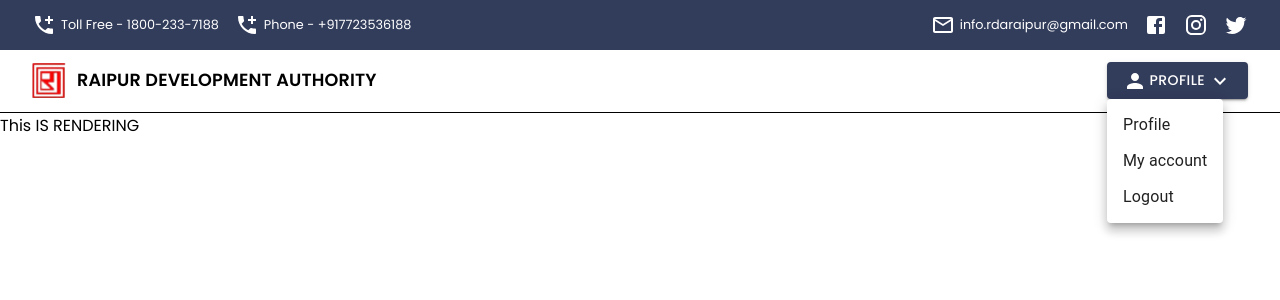
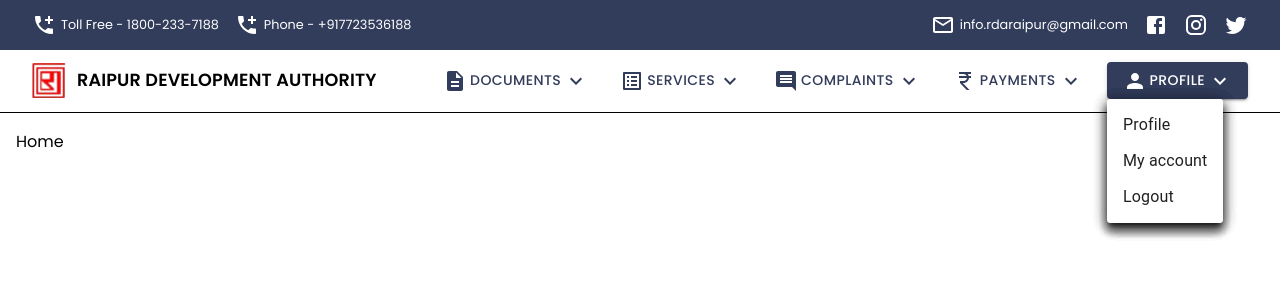
Before and after one commit to nischay2x/rda-react, a React (Create React App) app: page / in a window 1280 px wide. Both pictures are taken after a click on the button "PROFILE". Shown: the top 300 px of the page. Built offline with nearby package versions, Linux system fonts and the light colour scheme.

Commit message:
layout complete almost

```diff
--- a/src/components/layout.jsx
+++ b/src/components/layout.jsx
@@ -1,6 +1,9 @@
 import React from 'react';
 
-import { AddIcCall, MailOutline, Facebook, Instagram, Twitter, Person, KeyboardArrowDown } from '@mui/icons-material';
+import {
+    AddIcCall, MailOutline, Facebook, Instagram,
+    Twitter, Person, KeyboardArrowDown, CurrencyRupee, Comment, ListAlt, Description
+} from '@mui/icons-material';
 import { Box, Link, Typography, Avatar, Button, Menu, MenuItem } from '@mui/material';
 import { ThemeProvider, createTheme } from "@mui/material/styles"
 
@@ -32,8 +35,10 @@ const styles = {
         alignItems: "center",
         columnGap: "10px"
     },
-    profileMenu: {
-
+    mainHold: {
+        padding: 2,
+        minHeight: "100vh",
+        zIndex: 2
     }
 }
 
@@ -92,7 +97,59 @@ export default function Layout({ children }) {
                         RAIPUR DEVELOPMENT AUTHORITY
                     </Typography>
                 </Box>
-                <Box display="flex" columnGap={2}>
+                <Box display="flex" columnGap={2} style={{ postion: "sticky", top: 0, zIndex: 3, backgroundColor: "#fff" }} >
+                    <Box>
+                        <Button id="documents-button" aria-controls={open ? 'documents-menu' : undefined} aria-haspopup="true"
+                            aria-expanded={open ? 'true' : undefined} onClick={handleClick}
+                        > <Description /> <span style={{ padding: "0 3px" }} >Documents</span> <KeyboardArrowDown />
+                        </Button>
+                        <Menu id="documents-menu" anchorEl={anchorEl} open={open} onClose={handleClose}
+                            MenuListProps={{'aria-labelledby': 'documents-button'}}
+                        >
+                            <MenuItem onClick={handleClose}>Profile</MenuItem>
+                            <MenuItem onClick={handleClose}>My account</MenuItem>
+                            <MenuItem onClick={handleClose}>Logout</MenuItem>
+                        </Menu>
+                    </Box>
+                    <Box>
+                        <Button id="services-button" aria-controls={open ? 'services-menu' : undefined} aria-haspopup="true"
+                            aria-expanded={open ? 'true' : undefined} onClick={handleClick}
+                        > <ListAlt /> <span style={{ padding: "0 3px" }} >Services</span> <KeyboardArrowDown />
+                        </Button>
+                        <Menu id="services-menu" anchorEl={anchorEl} open={open} onClose={handleClose}
+                            MenuListProps={{'aria-labelledby': 'services-button'}}
+                        >
+                            <MenuItem onClick={handleClose}>Profile</MenuItem>
+                            <MenuItem onClick={handleClose}>My account</MenuItem>
+                            <MenuItem onClick={handleClose}>Logout</MenuItem>
+                        </Menu>
+                    </Box>
+                    <Box>
+                        <Button id="complaints-button" aria-controls={open ? 'complaints-menu' : undefined} aria-haspopup="true"
+                            aria-expanded={open ? 'true' : undefined} onClick={handleClick}
+                        > <Comment /> <span style={{ padding: "0 3px" }} >Complaints</span> <KeyboardArrowDown />
+                        </Button>
+                        <Menu id="complaints-menu" anchorEl={anchorEl} open={open} onClose={handleClose}
+                            MenuListProps={{'aria-labelledby': 'complaints-button'}}
+                        >
+                            <MenuItem onClick={handleClose}>Profile</MenuItem>
+                            <MenuItem onClick={handleClose}>My account</MenuItem>
+                            <MenuItem onClick={handleClose}>Logout</MenuItem>
+                        </Menu>
+                    </Box>
+                    <Box>
+                        <Button id="payments-button" aria-controls={open ? 'payments-menu' : undefined} aria-haspopup="true"
+                            aria-expanded={open ? 'true' : undefined} onClick={handleClick}
+                        > <CurrencyRupee /> <span style={{ padding: "0 3px" }} >Payments</span> <KeyboardArrowDown />
+                        </Button>
+                        <Menu id="payments-menu" anchorEl={anchorEl} open={open} onClose={handleClose}
+                            MenuListProps={{'aria-labelledby': 'payments-button'}}
+                        >
+                            <MenuItem onClick={handleClose}>Profile</MenuItem>
+                            <MenuItem onClick={handleClose}>My account</MenuItem>
+                            <MenuItem onClick={handleClose}>Logout</MenuItem>
+                        </Menu>
+                    </Box>
                     <Box>
                         <Button id="profile-button" aria-controls={open ? 'profile-menu' : undefined} aria-haspopup="true"
                             aria-expanded={open ? 'true' : undefined} onClick={handleClick} variant="contained" color="primary"
@@ -108,7 +165,9 @@ export default function Layout({ children }) {
                     </Box>
                 </Box>
             </Box>
-            <div>This IS RENDERING</div>
+            <Box sx={styles.mainHold}>
+                {children}
+            </Box>
         </ThemeProvider>
     )
 }
```
